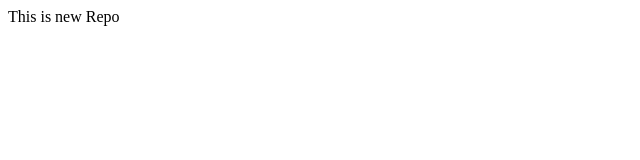
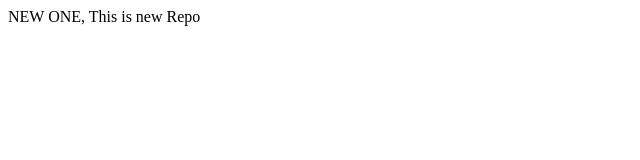
Before and after one commit to SauravSalve/LocalRepo, a plain HTML site: page index.html in a window 1280 px wide. Shown: the whole page, without its empty margins (0-640 px from the left). Drawn offline with Linux system fonts and the light colour scheme.

Commit message:
update paragraph

```diff
--- a/index.html
+++ b/index.html
@@ -1,3 +1,4 @@
 <p>
+    NEW ONE,
     This is new Repo
 </p>
```
